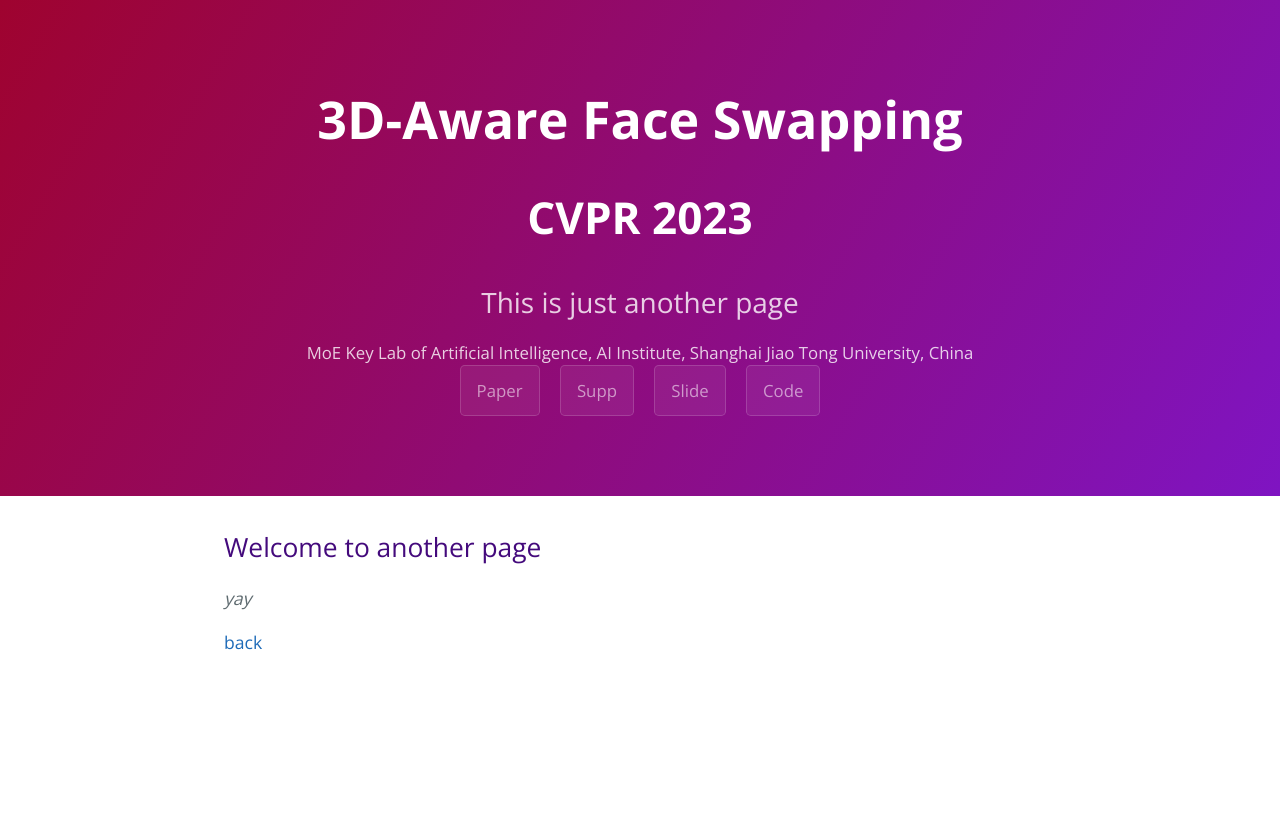
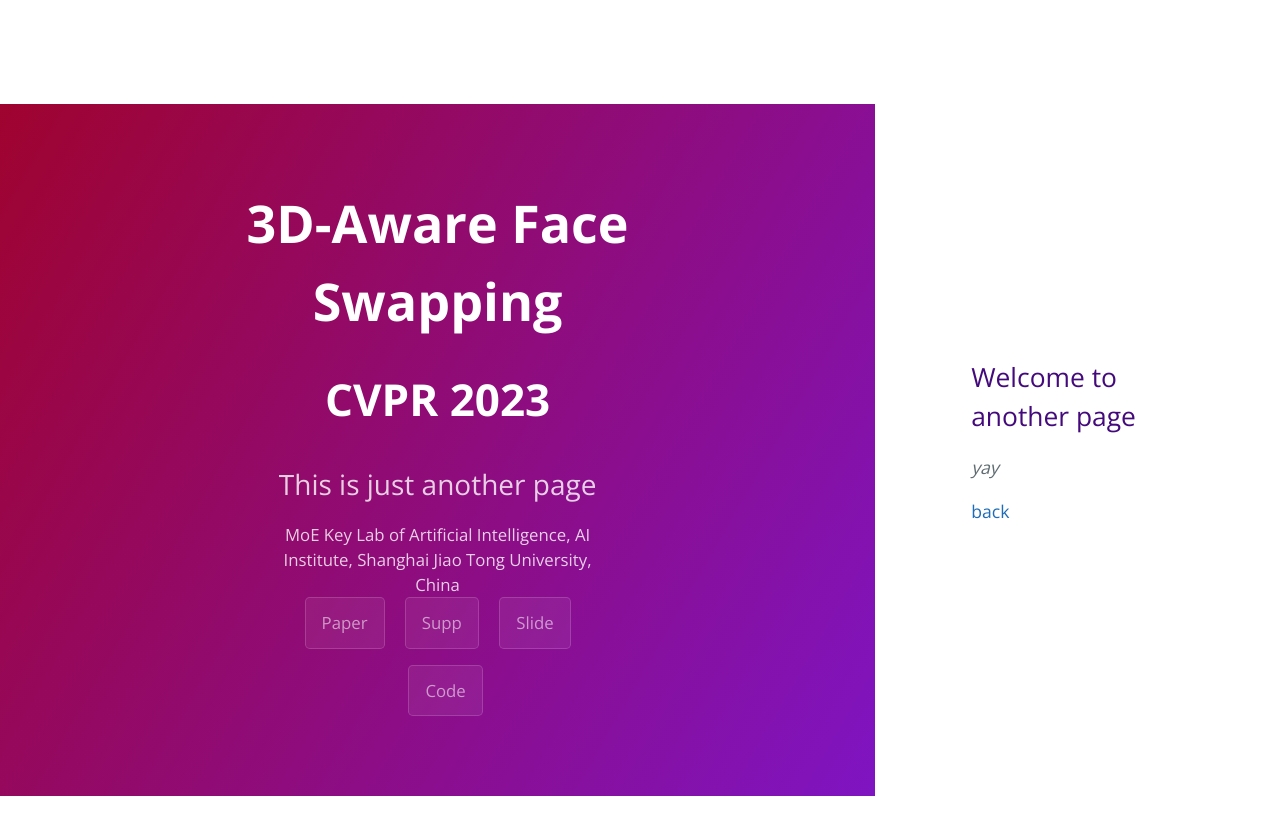
Before and after one commit to lyx0208/3dSwap, a Jekyll site: the page built from another-page.md, in a window 1280 px wide. Shown: the top 835 px of the page. Built offline with Jekyll 4.4.1, drawn with Linux system fonts in a browser that asks for light colours.

Commit message:
Update default.html

```diff
--- a/_layouts/default.html
+++ b/_layouts/default.html
@@ -12,6 +12,16 @@
     <link rel="stylesheet" href="{{ '/assets/css/style.css?v=' | append: site.github.build_revision | relative_url }}">
     {% include head-custom.html %}
   </head>
+
+  <style>
+  body {
+    display: flex;
+    align-items: center;
+    justify-content: center;
+    min-height: 100vh;
+  }
+</style>
+
   <body>
     <a id="skip-to-content" href="#content">Skip to the content.</a>
 
```
